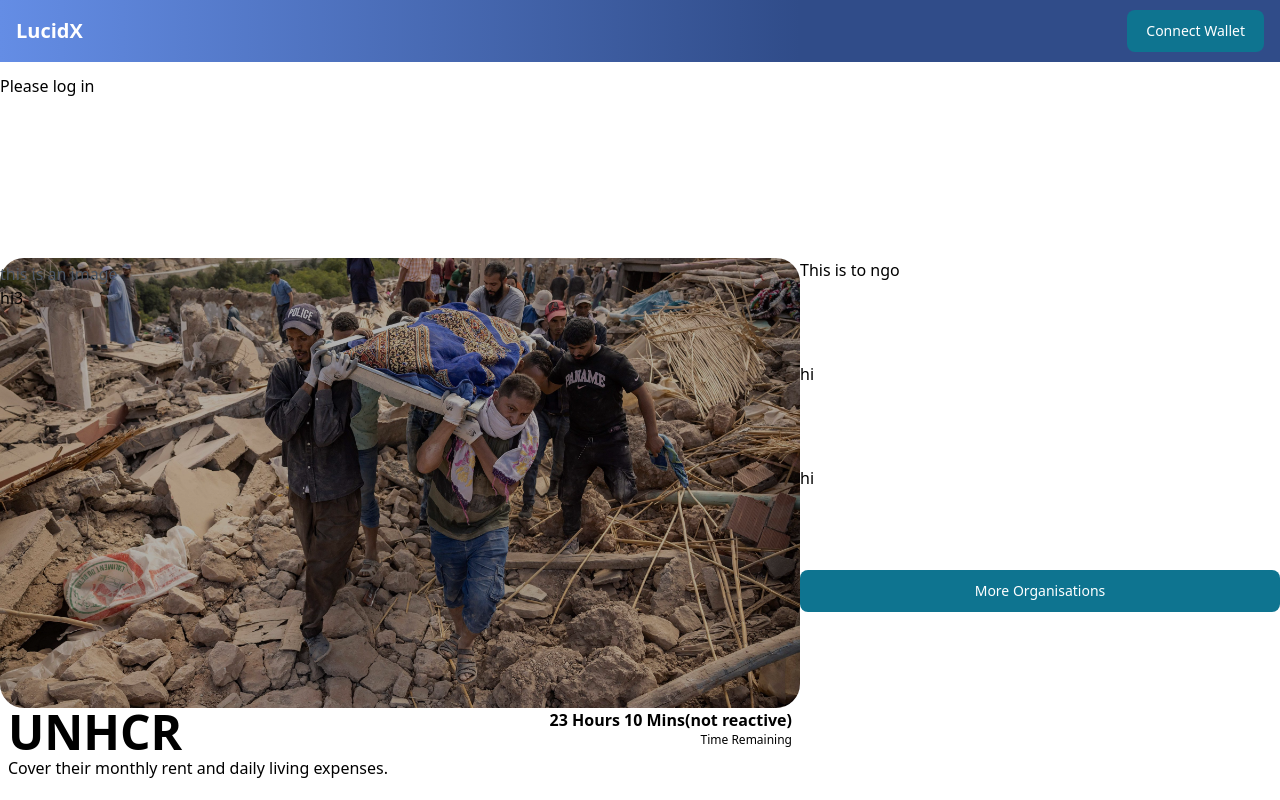
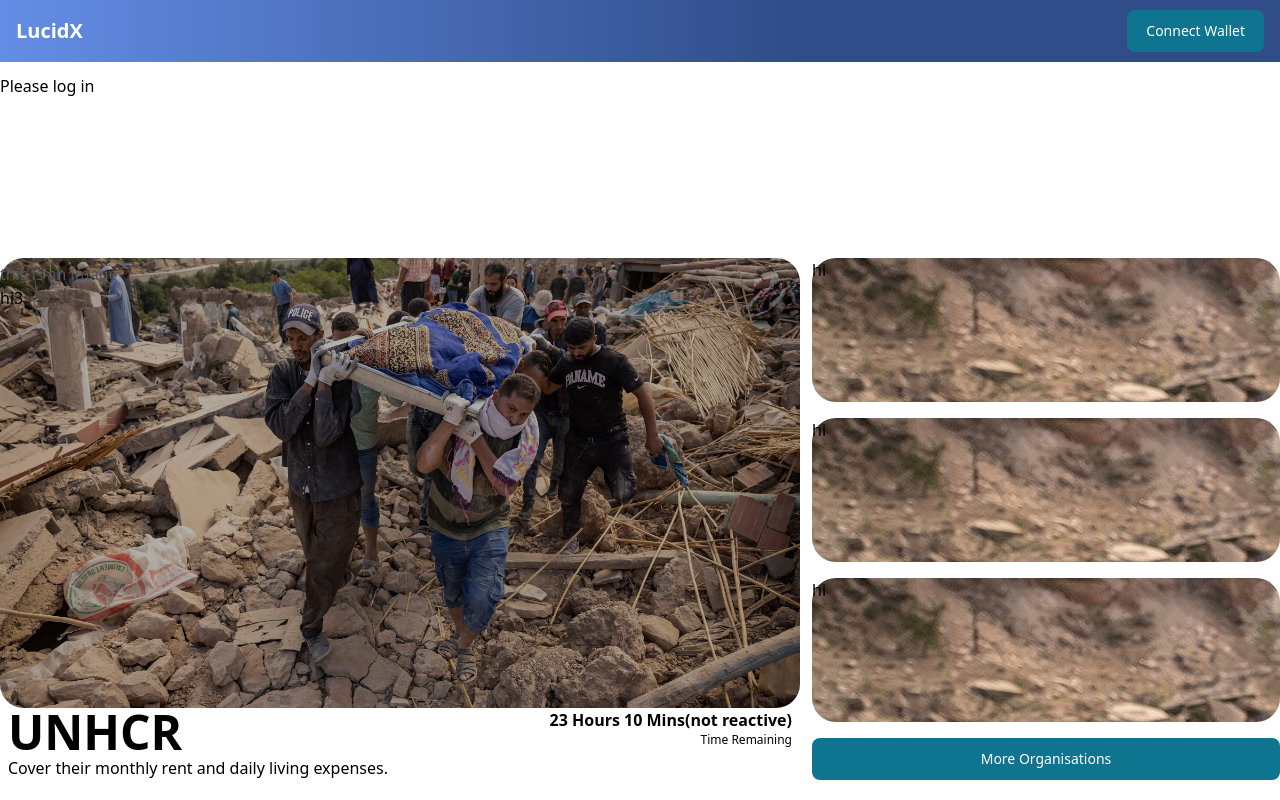
Before and after one commit to USNOOZEULOSE/LucidX, a Next.js app in the folder src/: page / in a window 1280 px wide. Shown: the top 800 px of the page. Built offline with nearby package versions, Linux system fonts and the light colour scheme.

Commit message:
updating homepage

```diff
--- a/src/components/Homepage.jsx
+++ b/src/components/Homepage.jsx
@@ -3,7 +3,6 @@ import { redirect } from "next/dist/server/api-utils";
 import Link from "next/link";
 import React, { createContext, useState } from "react";
 import WalletDisplay from "./WalletDisplay";
-
 
 export const Homepage = ({ isUserLoggedIn }) => {
   const [connecting, setConnecting] = useState(false);
@@ -19,10 +18,9 @@ export const Homepage = ({ isUserLoggedIn }) => {
             <div
               className="w-[800px] h-[450px] rounded-3xl bg-cover bg-center bg-black bg-opacity-30 bg-blend-multiply"
               style={{
-                backgroundImage: `url('assets/images/morocco-earthquake.jpg')`
+                backgroundImage: `url('assets/images/morocco-earthquake.jpg')`,
               }}
             >
-
               <p class="text-gray-600 mt-1"> this is an image</p>
               hi3
             </div>
@@ -41,33 +39,28 @@ export const Homepage = ({ isUserLoggedIn }) => {
               </div>
             </div>
           </div>
-          <div className="flex flex-col gap-20 flex-grow">
+          <div className="flex flex-col gap-4 flex-grow ml-3">
             <div
-              className="w-200 h-100"
+              className="w-200 h-100 rounded-3xl flex-grow "
               style={{
-                backgroundImage: new URL(
-                  "https://www.google.com/url?sa=i&url=https%3A%2F%2Fwww.istockphoto.com%2Fphotos%2Fukraine-people&psig=AOvVaw2jksKQevHYdKo6ZfdGhpeg&ust=1694491753321000&source=images&cd=vfe&opi=89978449&ved=0CBAQjRxqFwoTCPCAherXoYEDFQAAAAAdAAAAABAE"
-                ),
+                backgroundImage: `url('assets/images/morocco-earthquake.jpg')`,
               }}
             >
-              <Link href="/ngo">This is to ngo</Link>
+              <Link href={"/ngo/worldwildlife"}>hi</Link>
             </div>
+
             <div
-              className="w-200 h-100"
+              className="w-200 h-100 rounded-3xl flex-grow"
               style={{
-                backgroundImage: new URL(
-                  "https://www.google.com/url?sa=i&url=https%3A%2F%2Fwww.istockphoto.com%2Fphotos%2Fukraine-people&psig=AOvVaw2jksKQevHYdKo6ZfdGhpeg&ust=1694491753321000&source=images&cd=vfe&opi=89978449&ved=0CBAQjRxqFwoTCPCAherXoYEDFQAAAAAdAAAAABAE"
-                ),
+                backgroundImage: `url('assets/images/morocco-earthquake.jpg')`,
               }}
             >
               hi
             </div>
             <div
-              className="w-200 h-100 rounded"
+              className="w-200 h-100 rounded-3xl flex-grow"
               style={{
-                backgroundImage: new URL(
-                  "https://www.google.com/url?sa=i&url=https%3A%2F%2Fwww.istockphoto.com%2Fphotos%2Fukraine-people&psig=AOvVaw2jksKQevHYdKo6ZfdGhpeg&ust=1694491753321000&source=images&cd=vfe&opi=89978449&ved=0CBAQjRxqFwoTCPCAherXoYEDFQAAAAAdAAAAABAE"
-                ),
+                backgroundImage: `url('assets/images/morocco-earthquake.jpg')`,
               }}
             >
               hi
```
Also changed, not shown: src/utils/resource.json (+4 -4 lines).
